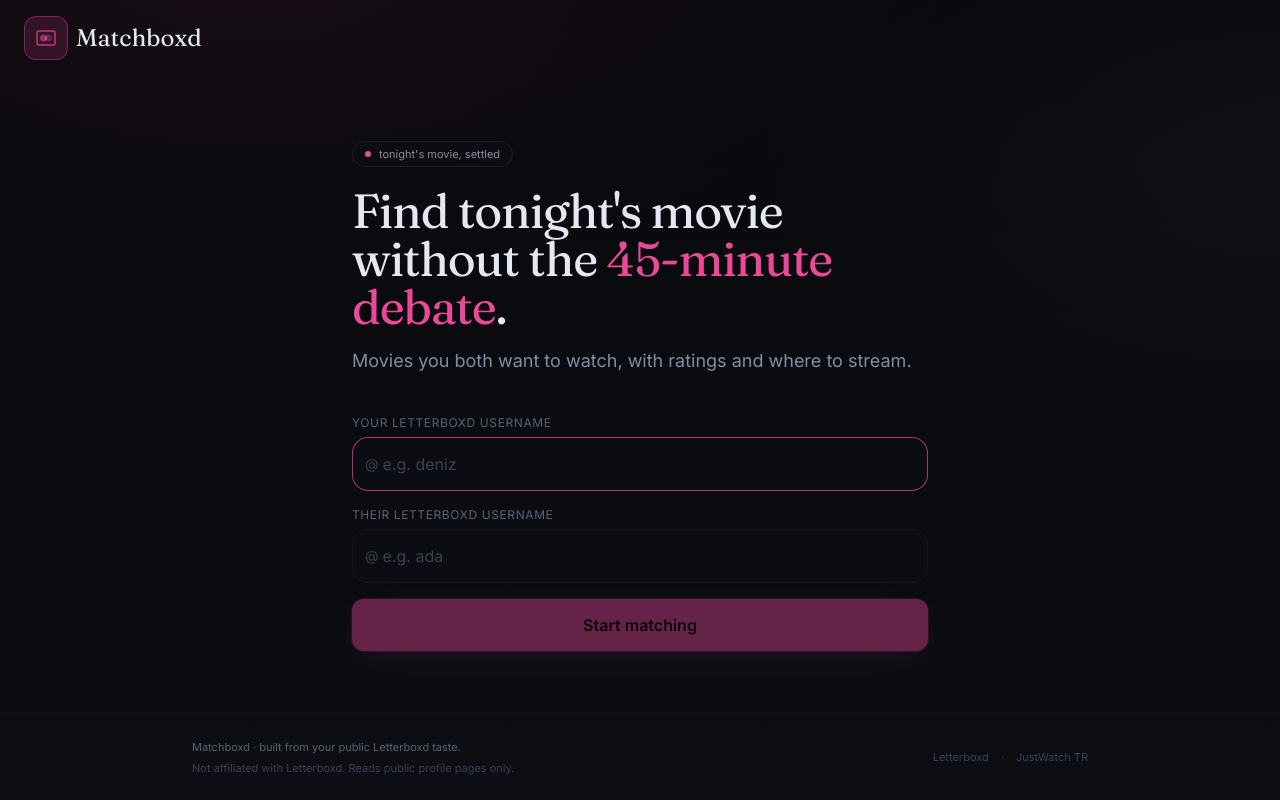
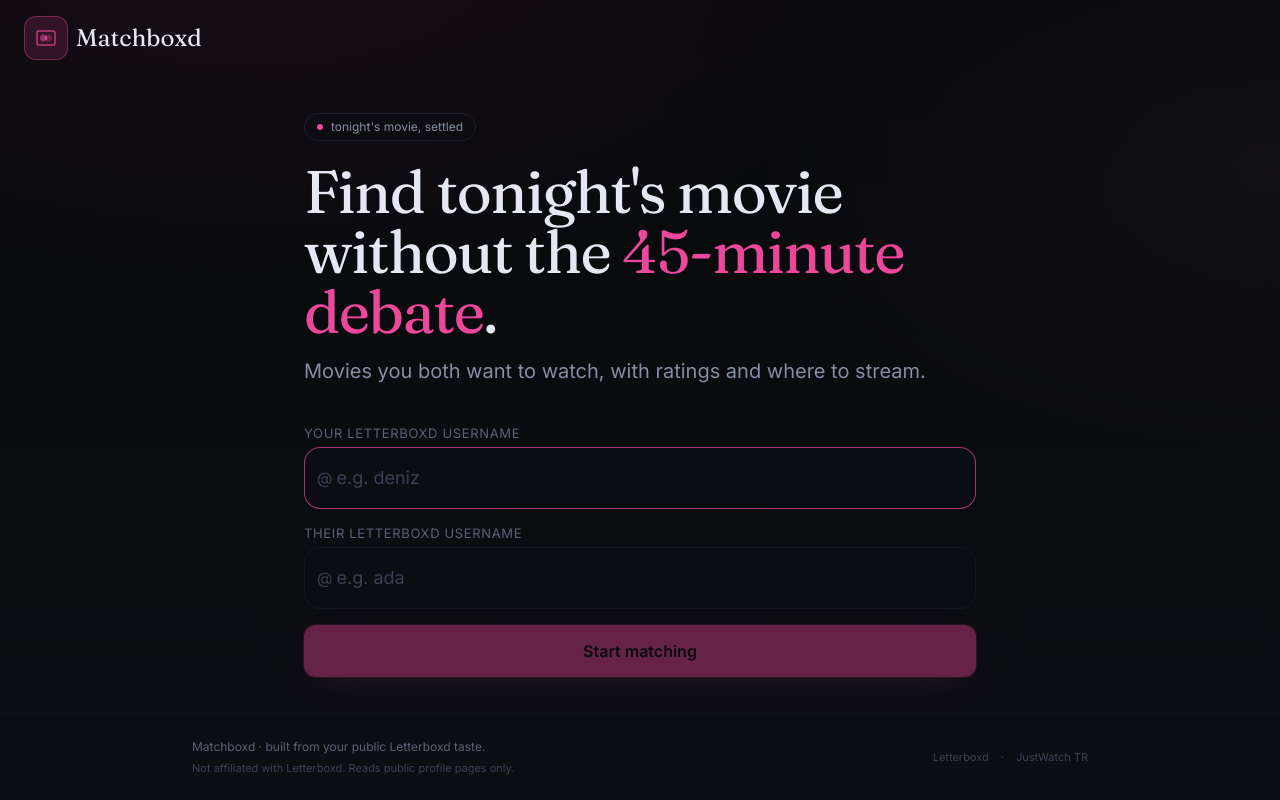
Before and after one commit to reincore/matchboxd, a React (Vite) app: page / in a window 1280 px wide. Built offline with nearby package versions, Linux system fonts and the light colour scheme; no server answers.

Commit message:
Scale body copy for large screens

```diff
--- a/src/components/Footer.tsx
+++ b/src/components/Footer.tsx
@@ -1,14 +1,14 @@
 export function Footer() {
   return (
-    <footer className="mt-auto px-4 sm:px-6 py-6 text-[11px] text-ink-400 border-t border-ink-800/80">
+    <footer className="mt-auto px-4 sm:px-6 py-6 text-[11px] lg:text-[12px] text-ink-400 border-t border-ink-800/80">
       <div className="max-w-4xl mx-auto flex flex-col sm:flex-row items-start sm:items-center justify-between gap-3">
         <div>
           <div>Matchboxd · built from your public Letterboxd taste.</div>
-          <div className="mt-1 text-ink-500">
+          <div className="mt-1 text-ink-500 lg:text-[11px]">
             Not affiliated with Letterboxd. Reads public profile pages only.
           </div>
         </div>
-        <div className="flex items-center gap-3 text-ink-500">
+        <div className="flex items-center gap-3 text-ink-500 lg:text-[11px]">
           <a
             href="https://letterboxd.com"
             target="_blank"
--- a/src/features/onboarding/LandingPage.tsx
+++ b/src/features/onboarding/LandingPage.tsx
@@ -33,17 +33,17 @@
     <StepShell>
       <Header />
       <main className="flex-1 flex items-center px-4 sm:px-6">
-        <div className="max-w-xl mx-auto w-full py-8">
+        <div className="max-w-xl xl:max-w-2xl mx-auto w-full py-8">
           <div className="mb-10">
-            <div className="inline-flex items-center gap-2 px-3 py-1 rounded-full border border-ink-700 bg-ink-900/60 text-[11px] text-ink-300 mb-5">
+            <div className="inline-flex items-center gap-2 px-3 py-1 rounded-full border border-ink-700 bg-ink-900/60 text-[11px] xl:text-[12px] text-ink-300 mb-5">
               <span className="w-1.5 h-1.5 rounded-full bg-accent" />
               tonight's movie, settled
             </div>
-            <h1 className="font-display text-4xl sm:text-5xl leading-[1.05] tracking-tight mb-4">
+            <h1 className="font-display text-4xl sm:text-5xl xl:text-6xl leading-[1.05] tracking-tight mb-4">
               Find tonight's movie without the{' '}
               <span className="text-accent">45-minute debate</span>.
             </h1>
-            <p className="text-ink-300 text-base sm:text-lg leading-relaxed">
+            <p className="text-ink-300 text-base sm:text-lg xl:text-xl leading-relaxed">
               Movies you both want to watch, with ratings and where to stream.
             </p>
           </div>
@@ -97,11 +97,11 @@
 function UsernameField({ label, value, onChange, placeholder, autoFocus }: UsernameFieldProps) {
   return (
     <label className="block">
-      <span className="block text-xs uppercase tracking-wider text-ink-400 mb-1.5">
+      <span className="block text-xs xl:text-[13px] uppercase tracking-wider text-ink-400 mb-1.5">
         {label}
       </span>
       <div className="flex items-center surface-card focus-within:border-accent/70 transition-colors pl-3">
-        <span className="text-ink-500 text-sm mr-1">@</span>
+        <span className="text-ink-500 text-sm xl:text-base mr-1">@</span>
         <input
           type="text"
           value={value}
@@ -111,7 +111,7 @@
           autoCapitalize="none"
           autoCorrect="off"
           spellCheck={false}
-          className="flex-1 bg-transparent py-3.5 pr-3 text-base placeholder:text-ink-500 focus:outline-none"
+          className="flex-1 bg-transparent py-3.5 xl:py-4 pr-3 text-base xl:text-lg placeholder:text-ink-500 focus:outline-none"
         />
       </div>
     </label>
--- a/src/features/pair/PairLoadingPage.tsx
+++ b/src/features/pair/PairLoadingPage.tsx
@@ -67,12 +67,12 @@
     <StepShell>
       <Header onRestart={() => setStep('landing')} step="matching" />
       <main className="flex-1 flex items-center px-4 sm:px-6">
-        <div className="max-w-lg mx-auto w-full py-8">
+        <div className="max-w-lg xl:max-w-xl mx-auto w-full py-8">
           <div className="mb-8">
-            <div className="text-xs uppercase tracking-wider text-ink-400 mb-2">
+            <div className="text-xs xl:text-[13px] uppercase tracking-wider text-ink-400 mb-2">
               pairing
             </div>
-            <h1 className="font-display text-3xl sm:text-4xl leading-tight">
+            <h1 className="font-display text-3xl sm:text-4xl xl:text-5xl leading-tight">
               @{userA} <span className="text-ink-500">×</span> @{userB}
             </h1>
           </div>
@@ -88,12 +88,12 @@
               onBack={() => setStep('landing')}
             />
           ) : (
-            <div className="surface-card p-5">
+            <div className="surface-card p-5 xl:p-6">
               <div className="flex items-center gap-3 mb-4">
                 <Spinner />
                 <div className="flex-1">
-                  <div className="text-ink-100 text-sm">{progress.message}</div>
-                  <div className="text-[11px] uppercase tracking-wider text-ink-500 mt-0.5">
+                  <div className="text-ink-100 text-sm xl:text-base">{progress.message}</div>
+                  <div className="text-[11px] xl:text-[12px] uppercase tracking-wider text-ink-500 mt-0.5">
                     {stageLabel(progress.stage)}
                   </div>
                 </div>
@@ -108,7 +108,7 @@
                 />
               </div>
 
-              <div className="text-[11px] text-ink-500 mt-3 leading-relaxed">
+              <div className="text-[11px] xl:text-[12px] text-ink-500 mt-3 leading-relaxed">
                 Scraping Letterboxd through a public CORS proxy. This takes a
                 minute the first time — watchlists can run 20+ pages each.
               </div>
@@ -178,11 +178,11 @@
   onBack: () => void;
 }) {
   return (
-    <div className="surface-card p-5">
-      <div className="text-sm text-red-400 mb-1 font-medium">
+    <div className="surface-card p-5 xl:p-6">
+      <div className="text-sm xl:text-base text-red-400 mb-1 font-medium">
         We couldn&apos;t finish matching.
       </div>
-      <div className="text-sm text-ink-300 mb-4">{message}</div>
+      <div className="text-sm xl:text-base text-ink-300 mb-4">{message}</div>
       <div className="flex gap-2">
         <Button variant="secondary" size="md" onClick={onBack}>
           Change usernames
--- a/src/features/pair/PairResultsPage.tsx
+++ b/src/features/pair/PairResultsPage.tsx
@@ -113,15 +113,15 @@
     <StepShell padded={false}>
       <Header onRestart={reset} />
       <main className="flex-1 px-4 sm:px-6 pb-12">
-        <div className="max-w-5xl mx-auto w-full">
+        <div className="max-w-5xl xl:max-w-6xl mx-auto w-full">
           <div className="mb-6 pt-2">
-            <div className="text-xs uppercase tracking-[0.22em] text-ink-400 mb-2">
+            <div className="text-xs xl:text-[13px] uppercase tracking-[0.22em] text-ink-400 mb-2">
               shortlist
             </div>
-            <h1 className="font-display text-3xl sm:text-4xl leading-tight mb-2">
+            <h1 className="font-display text-3xl sm:text-4xl xl:text-5xl leading-tight mb-2">
               @{userA} <span className="text-ink-500">×</span> @{userB}
             </h1>
-            <p className="text-ink-300 text-sm leading-relaxed">
+            <p className="text-ink-300 text-sm xl:text-base leading-relaxed">
               {counts ? (
                 <>
                   <span className="text-ink-100 font-medium">
@@ -177,7 +177,7 @@
             />
           ) : (
             <>
-              <ul className="grid grid-cols-1 sm:grid-cols-2 gap-4 mt-6">
+              <ul className="grid grid-cols-1 sm:grid-cols-2 gap-4 xl:gap-5 mt-6">
                 {filtered.map((item) => (
                   <FilmRow key={item.slug} item={item} userA={userA} userB={userB} />
                 ))}
```
